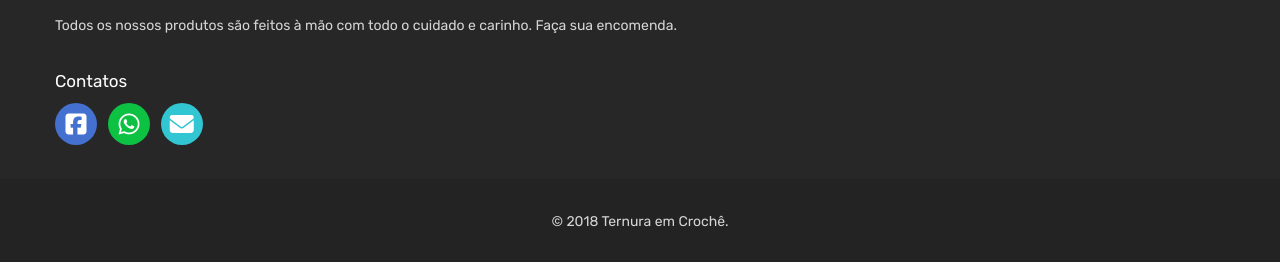
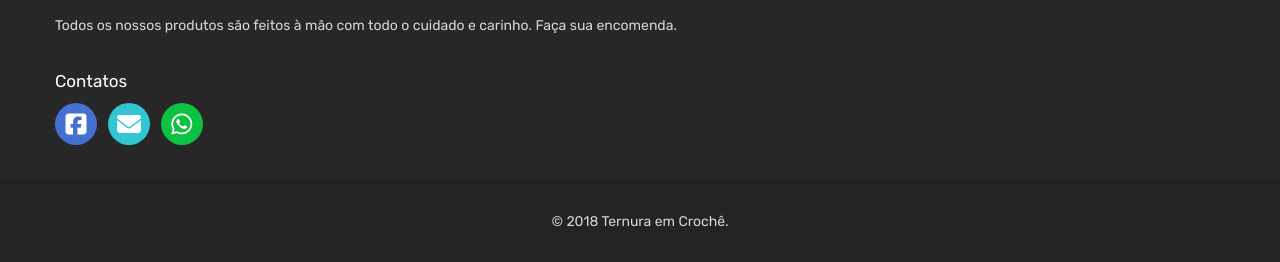
Before and after one commit to jcavalin/ternuraemcroche, a Jekyll site: the page built from index.md, in a window 1280 px wide. Shown: the part 2410-2672 px from the top of the page. Built offline with Jekyll 4.4.1, drawn with Linux system fonts in a browser that asks for light colours; nearby versions of some CDN libraries.

Commit message:
Adicionado o footer em jekyll

```diff
--- a/_config.yml
+++ b/_config.yml
@@ -4,8 +4,8 @@
 owner: jcavalin
 url: "https://jcavalin.github.io/ternuraemcroche/"
 social:
-  facebook-official: https://www.facebook.com/ternuraemcroche
-  mail: mailto:ternuraemcroche@gmail.com
+  facebook-square: https://www.facebook.com/ternuraemcroche
+  envelope: mailto:ternuraemcroche@gmail.com
   whatsapp: https://api.whatsapp.com/send?phone=5561981553872
 
 # Build settings
--- /dev/null
+++ b/_includes/footer.html
@@ -0,0 +1,43 @@
+<!-- Footer -->
+<footer class="dark-wrapper inverse-text">
+    <div class="container inner pt-60 pb-60">
+        <div class="row">
+            <div class="col-sm-12 col-md-12">
+                <div class="widget">
+                    <h5 class="widget-title">Sobre</h5>
+                    <p>
+                        {{site.description}}
+                    </p>
+                </div>
+                <!-- /.widget -->
+
+                <div class="widget">
+                    <h5 class="widget-title">Contatos</h5>
+                    <ul class="social social-bg social-s">
+                        {% for social in site.social %}
+                        <li>
+                            <a href="{{ social[1] }}" target="_blank" title="{{ social[0] }}">
+                                <i class="fa fa-{{ social[0] }}"></i>
+                            </a>
+                        </li>
+                        {% endfor %}
+                    </ul>
+                </div>
+                <!-- /.widget -->
+            </div>
+            <!-- /column -->
+
+        </div>
+        <!-- /.row -->
+
+    </div>
+    <!-- /.container -->
+    <div class="sub-footer dark-wrapper inverse-text">
+        <div class="container inner text-center">
+            <p>© {{ site.time | date: '%Y' }} {{ site.title }}.</p>
+        </div>
+        <!-- /.container -->
+    </div>
+    <!-- /.sub-footer -->
+</footer>
+<!-- Footer -->
--- a/_layouts/default.html
+++ b/_layouts/default.html
@@ -325,44 +325,9 @@
   <!-- /.light-wrapper -->
 </div>
 <!-- /.content-wrapper -->
-<footer class="dark-wrapper inverse-text">
-  <div class="container inner pt-60 pb-60">
-    <div class="row">
-      <div class="col-sm-12 col-md-12">
-        <div class="widget">
-          <h5 class="widget-title">Sobre</h5>
-          <p>
-            Todos os nossos produtos são feitos à mão com todo o cuidado e carinho. Faça sua encomenda.
-          </p>
-        </div>
-        <!-- /.widget -->
 
-        <div class="widget">
-          <h5 class="widget-title">Contatos</h5>
-          <ul class="social social-bg social-s">
-            <li><a href="https://www.facebook.com/ternuraemcroche" target="_blank" title="Facebook"><i class="fa fa-facebook-square"></i></a></li>
-            <!--<li><a href="#" title="Instagram"><i class="fa fa-instagram"></i></a></li>-->
-            <li><a href="https://api.whatsapp.com/send?phone=5561981553872" target="_blank" title="Whatsapp"><i class="fa fa-whatsapp"></i></a></li>
-            <li><a href="mailto:ternuraemcroche@gmail.com" title="Email"><i class="fa fa-envelope"></i></a></li>
-          </ul>
-        </div>
-        <!-- /.widget -->
-      </div>
-      <!-- /column -->
+{% include footer.html %}
 
-    </div>
-    <!-- /.row -->
-
-  </div>
-  <!-- /.container -->
-  <div class="sub-footer dark-wrapper inverse-text">
-    <div class="container inner text-center">
-      <p>© 2018 Ternura em Crochê.</p>
-    </div>
-    <!-- /.container -->
-  </div>
-  <!-- /.sub-footer -->
-</footer>
 
 {% include scripts.html %}
 
```
